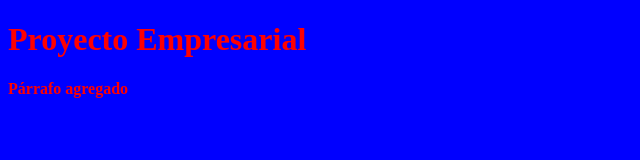
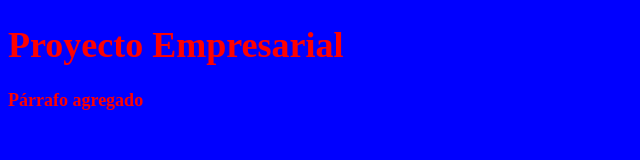
Before and after one commit to danielgarcia777/cursoGityGithub, a plain HTML site: page index.html in a window 1280 px wide. Shown: the whole page, without its empty margins (0-640 px from the left). Drawn offline with Linux system fonts and the light colour scheme.

Commit message:
Update styles.css

```diff
--- a/css/styles.css
+++ b/css/styles.css
@@ -1,5 +1,6 @@
 body{
-background-color: blue;
-font-weight: bold;
-color: #F00
+  background-color: blue;
+  font-weight: bold;
+  color: #F00;
+  font-size: 18px;
 }
```
